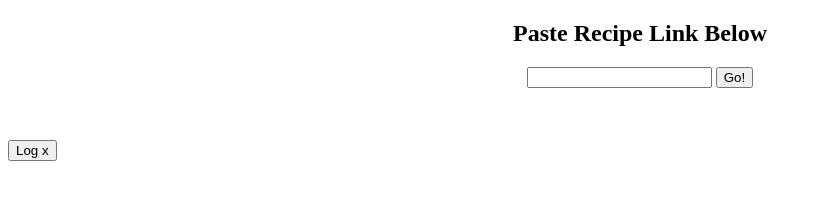
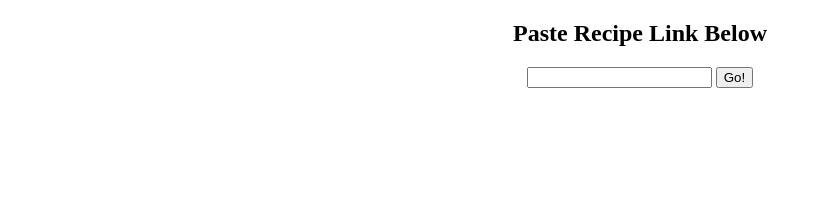
Before and after one commit to aikilink/recipe_catalogue, a plain HTML site: page index.html in a window 1280 px wide. Shown: the whole page, without its empty margins (0-822 px from the left). Drawn offline with Linux system fonts and the light colour scheme.

Commit message:
tidyed HTML

```diff
--- a/index.html
+++ b/index.html
@@ -22,7 +22,6 @@
         <br>
         <br>
         <p id="saved_link"></p>
-        <button onclick="log_x()">Log x</button>
     </div>
 </body>
 </html>
```
